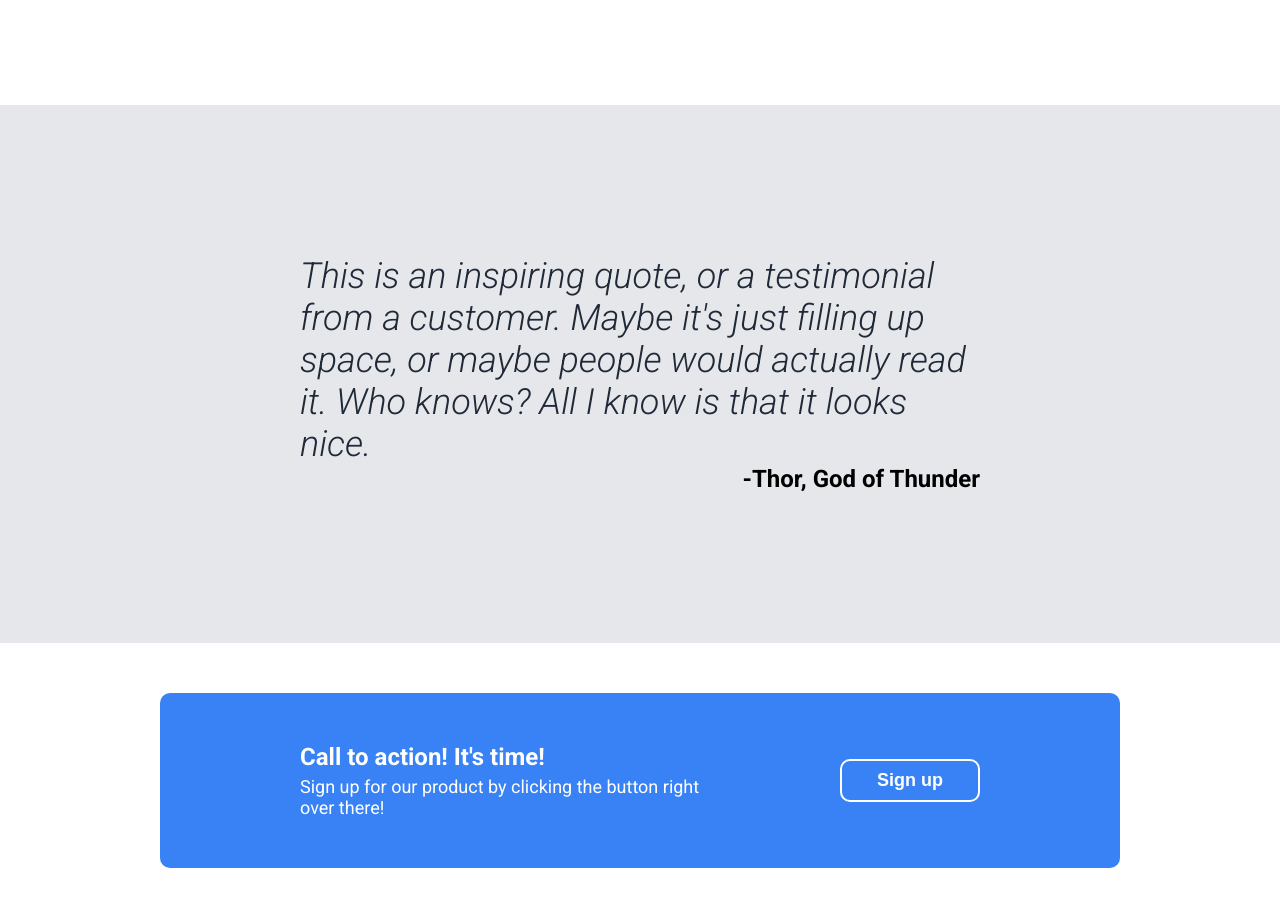
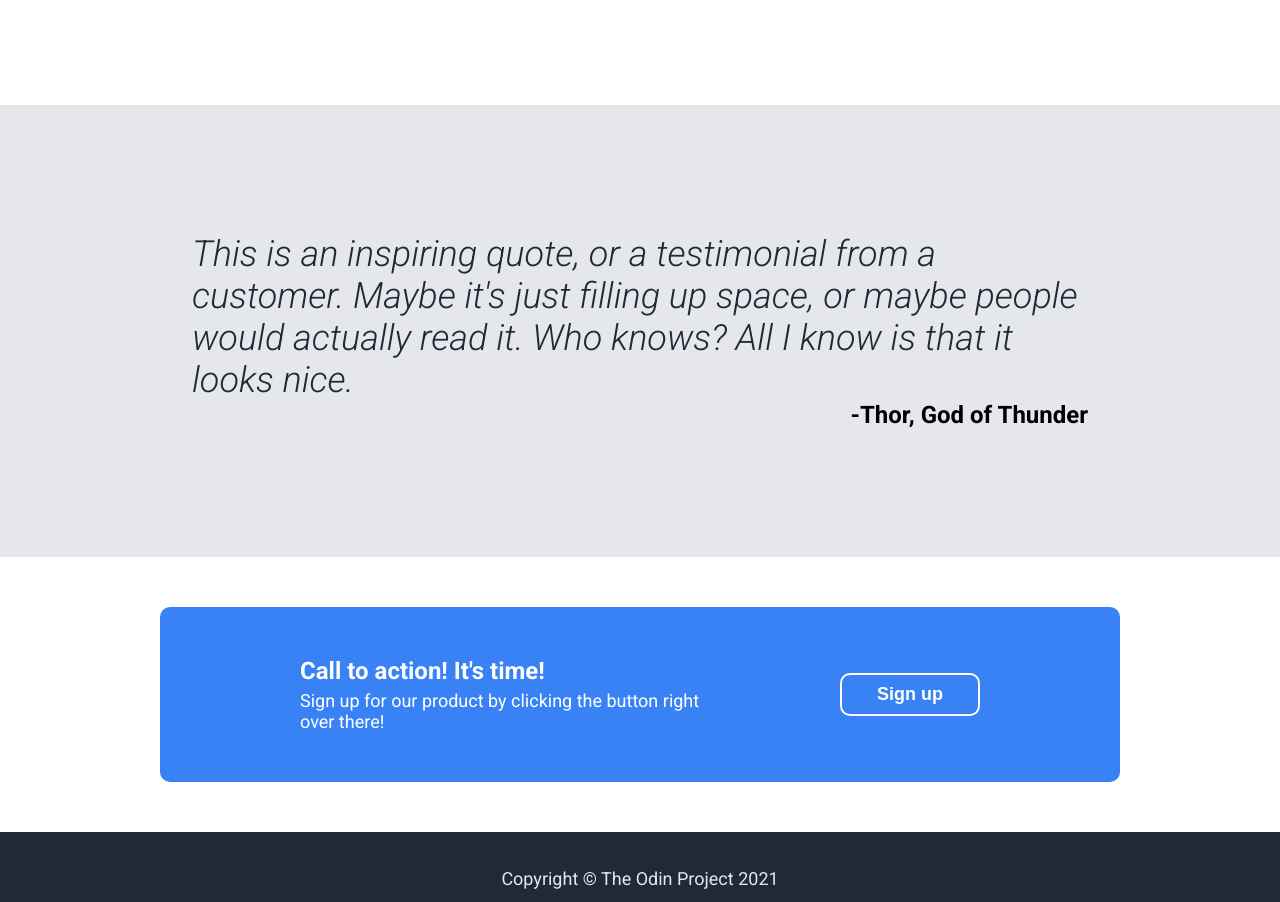
Before and after one commit to Ellin/landing-page, a plain HTML site: page index.html in a window 1280 px wide. Shown: the part 993-1895 px from the top of the page. Drawn offline with Linux system fonts and the light colour scheme.

Commit message:
Adjust blockquote padding

```diff
--- a/style.css
+++ b/style.css
@@ -102,7 +102,7 @@ h2 {
 
 .quote {
     background-color: #E5E7EB;
-    padding: 150px 300px;
+    padding: 10% 15%;
 }
 
 blockquote {
```
